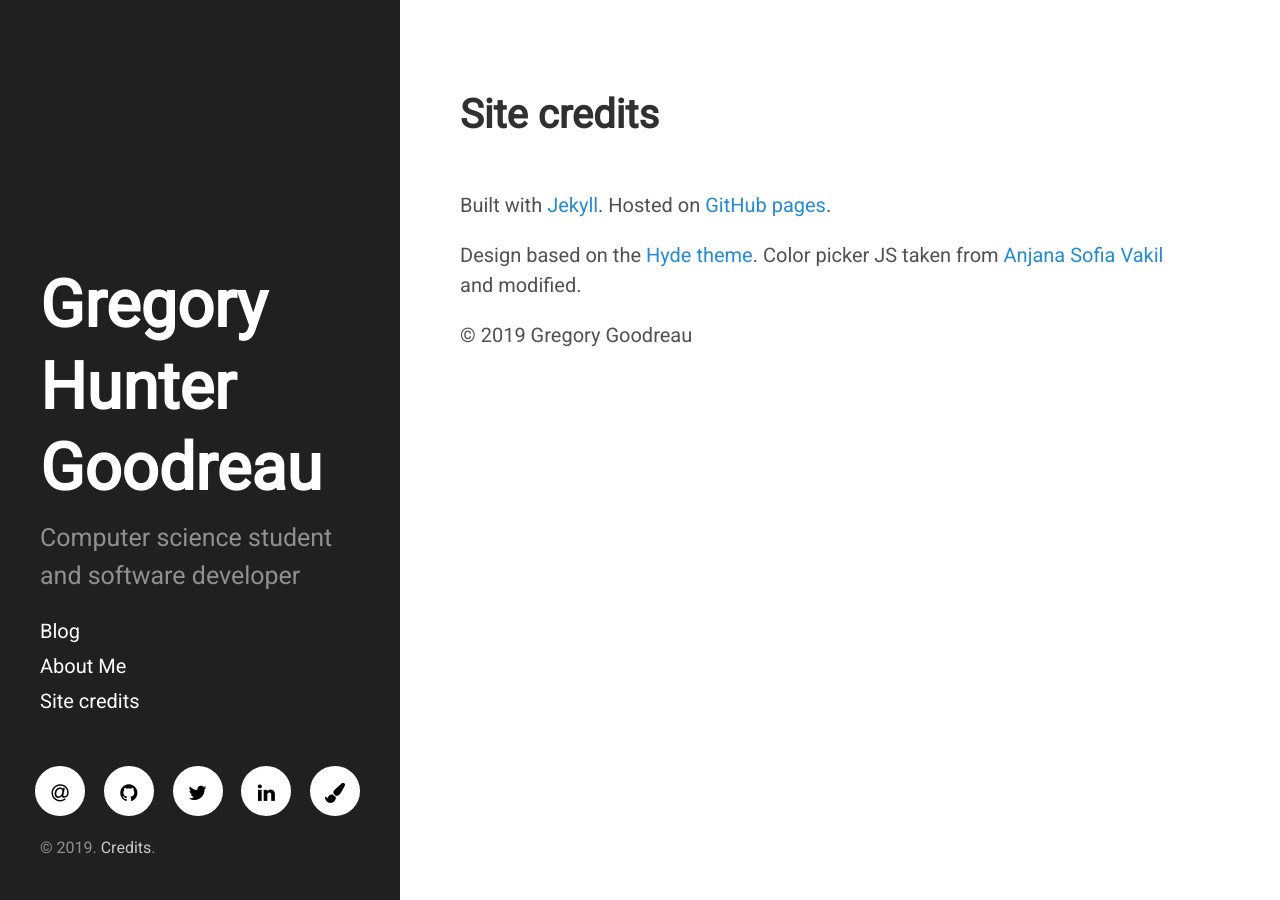
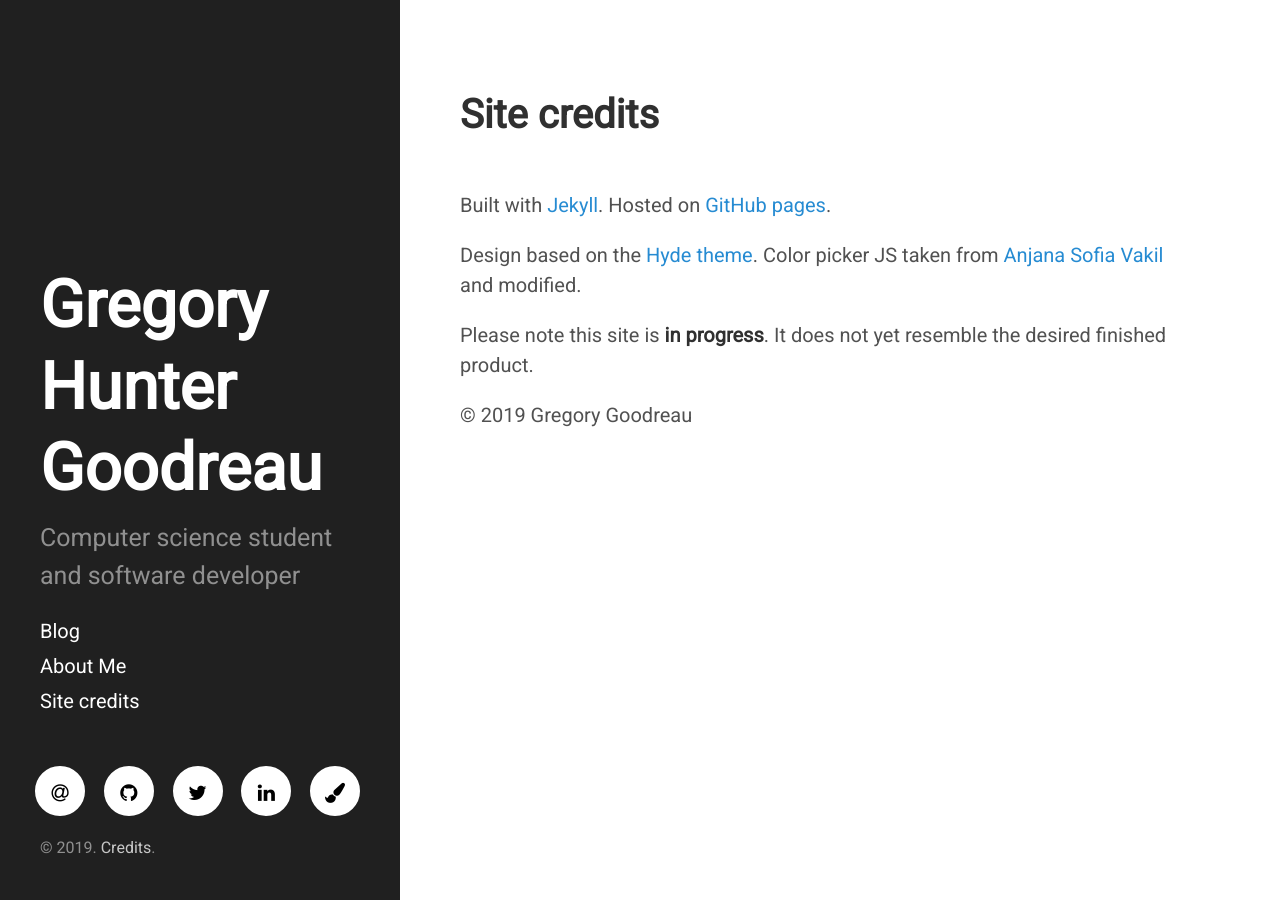
Before and after one commit to ghgoodreau/ghgoodreau.github.io, a Jekyll site: the page built from credits/index.md, in a window 1280 px wide. Built offline with Jekyll 4.4.1, drawn with Linux system fonts in a browser that asks for light colours.

Commit message:
Update index.md

```diff
--- a/credits/index.md
+++ b/credits/index.md
@@ -7,4 +7,6 @@ Built with [Jekyll](https://jekyllrb.com/). Hosted on [GitHub pages](https://pag
 
 Design based on the [Hyde theme](https://hyde.getpoole.com/). Color picker JS taken from [Anjana Sofia Vakil](https://github.com/vakila) and modified.
 
+Please note this site is **in progress**. It does not yet resemble the desired finished product.
+
 © {{ site.time | date: '%Y' }} {{ site.author.name }}
```
